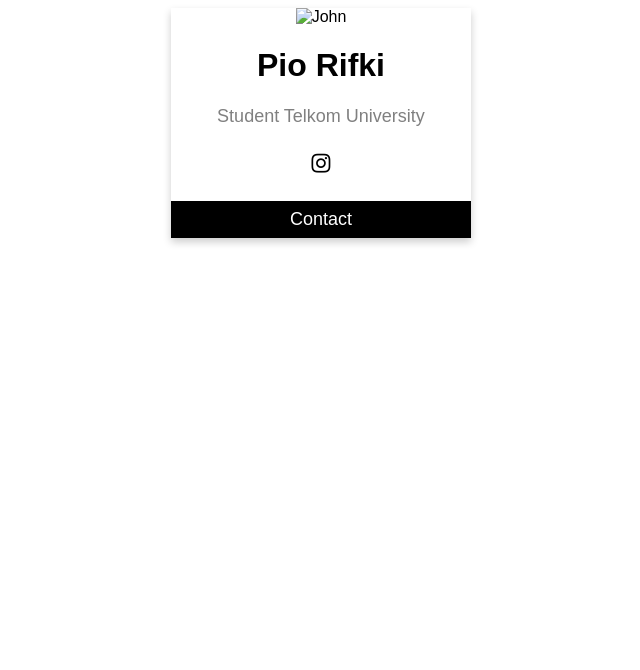
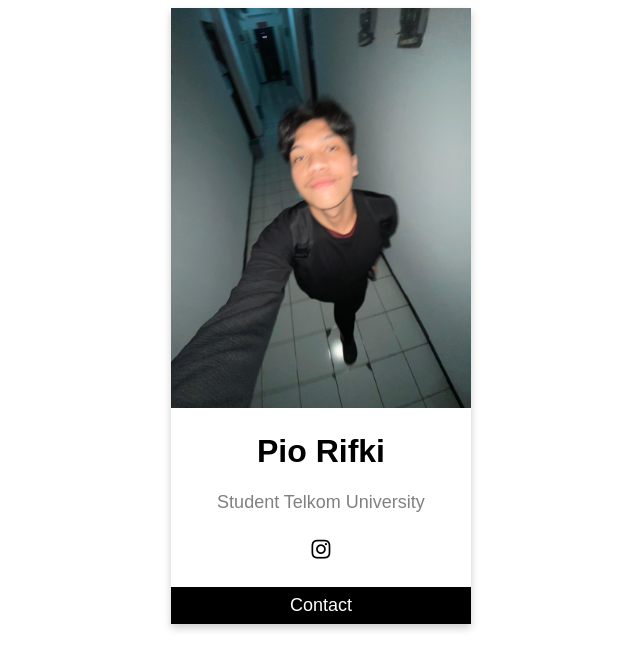
Before and after one commit to piorifki0507/piorifki0507.github.io, a plain HTML site: page index.html in a window 1280 px wide. Shown: the whole page, without its empty margins (319-959 px from the left). Drawn offline with Linux system fonts and the light colour scheme.

Commit message:
Update index.html

```diff
--- a/index.html
+++ b/index.html
@@ -43,7 +43,7 @@ button:hover, a:hover {
 <body>
 
 <div class="card">
-  <img src="/w3images/team2.jpg" alt="John" style="width:100%">
+  <img src="/WhatsApp Image 2025-05-05 at 22.47.50_ede4786c.jpg" alt="John" style="width:100%">
   <h1>Pio Rifki</h1>
   <p class="title">Student Telkom University</p>
   <div style="margin: 24px 0;">
```
